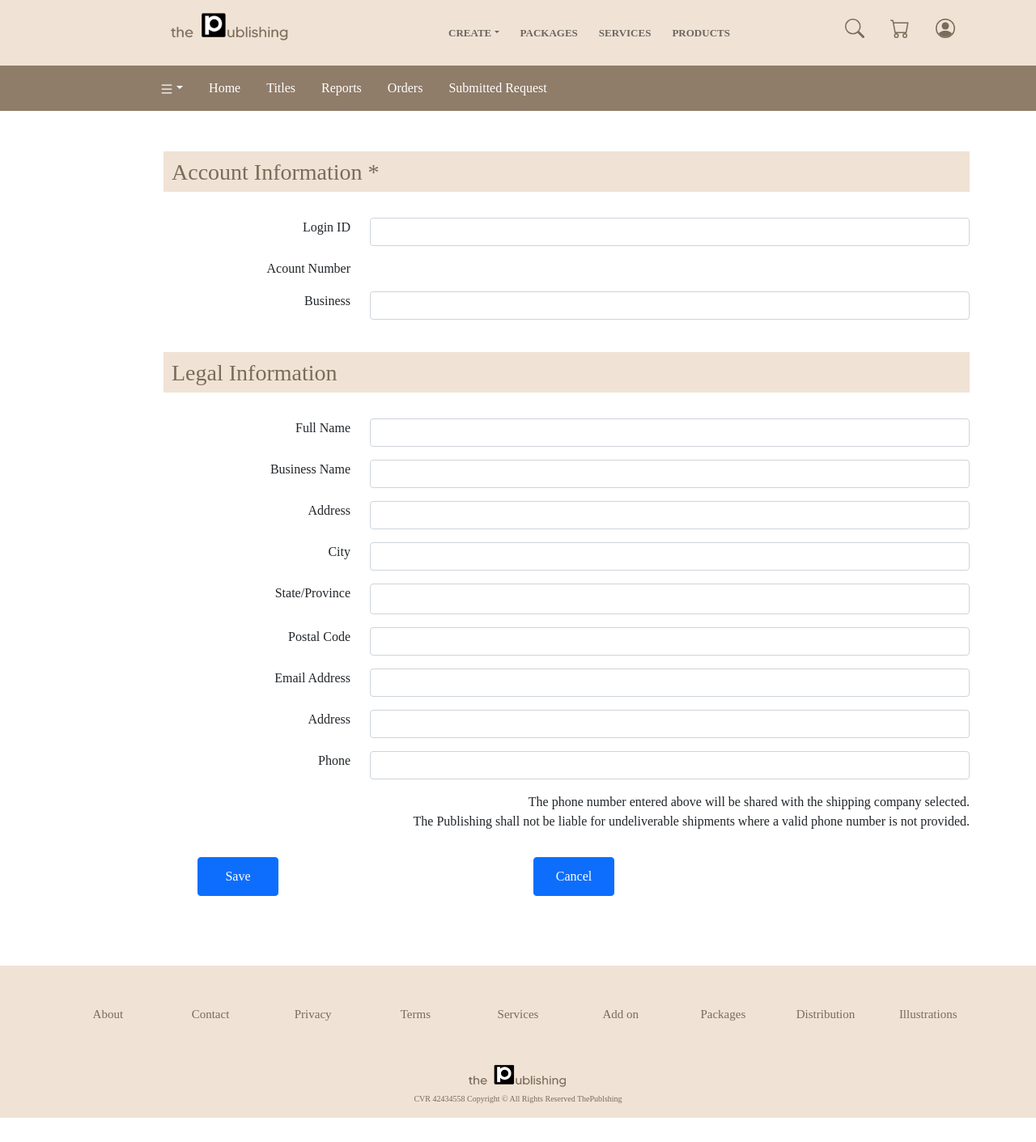
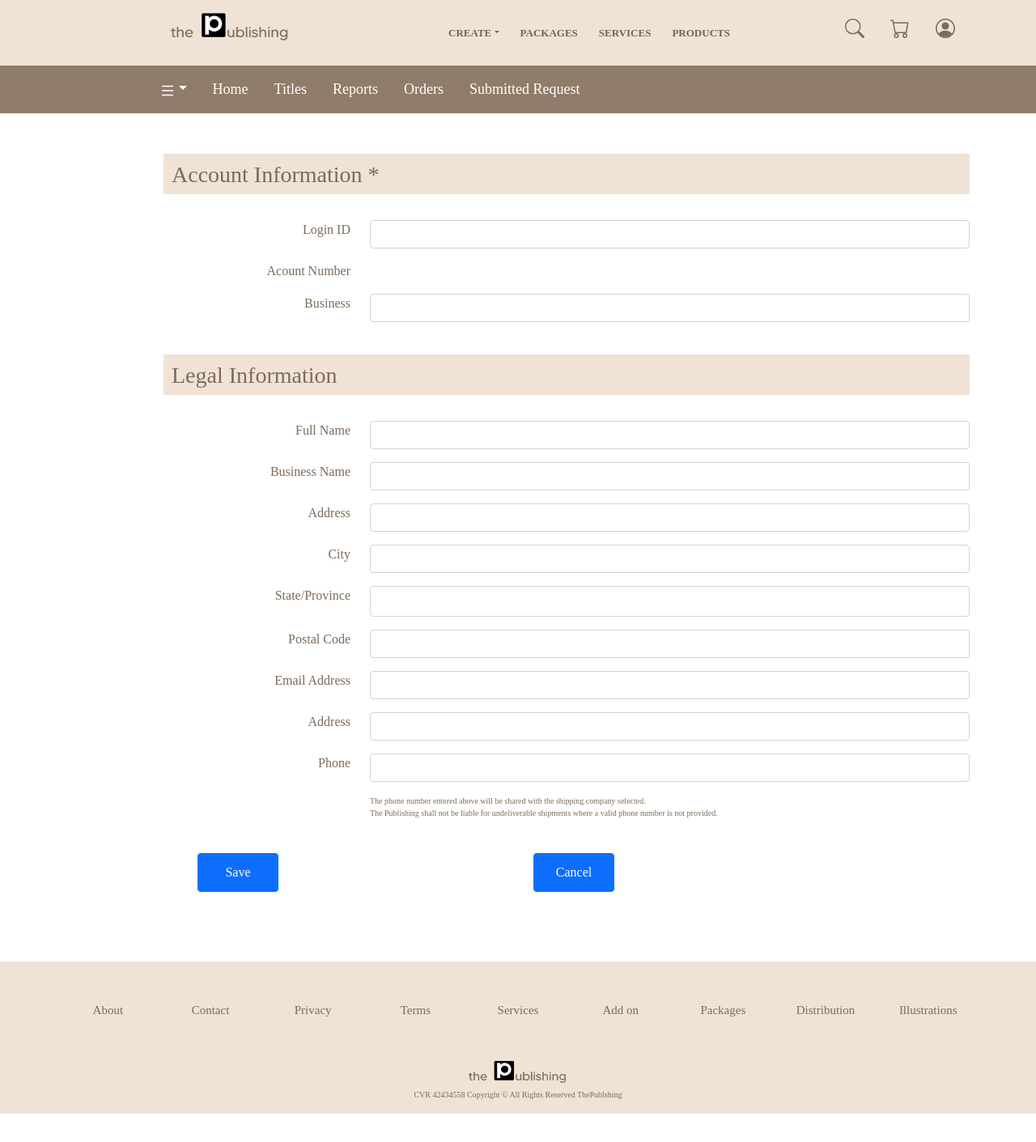
Before and after one commit to poloyacero/publish-web, a Next.js app: page /dashboard/accountinfo in a window 1280 px wide. Shown: the whole page at 81% size. Built offline with nearby package versions, Linux system fonts and the light colour scheme; a web font is replaced by a local one.

Commit message:
add account button

```diff
--- a/components/Dashboard/NavMenuDashboard.module.css
+++ b/components/Dashboard/NavMenuDashboard.module.css
@@ -8,6 +8,7 @@
 
 #menus {
   color: #ffffff;
+  font-size: 18px;
 }
 
 .homecontainer {
@@ -50,6 +51,7 @@
   flex-direction: column;
   padding-top: 50px;
   padding-left: 120px;
+  color: #7b6b5b;
 }
 
 .documentscolborder {
@@ -99,4 +101,23 @@
   color: #fafafa;
   padding: 10px;
 }
-/* --working--- */
+
+.submitbuttondashboard {
+  border-radius: 1 !important;
+  display: block;
+  width: 230px;
+  height: 40px;
+  background-color: #7b6b5b;
+  border: none;
+  color: #fafafa;
+  padding: 10px;
+}
+.submitbuttondashboard :hover {
+  background-color: #a1886c;
+  border-color: saddlebrown;
+  border-width: 2px;
+}
+.accountnotes {
+  font-size: 10px;
+  text-align: left;
+}
```
